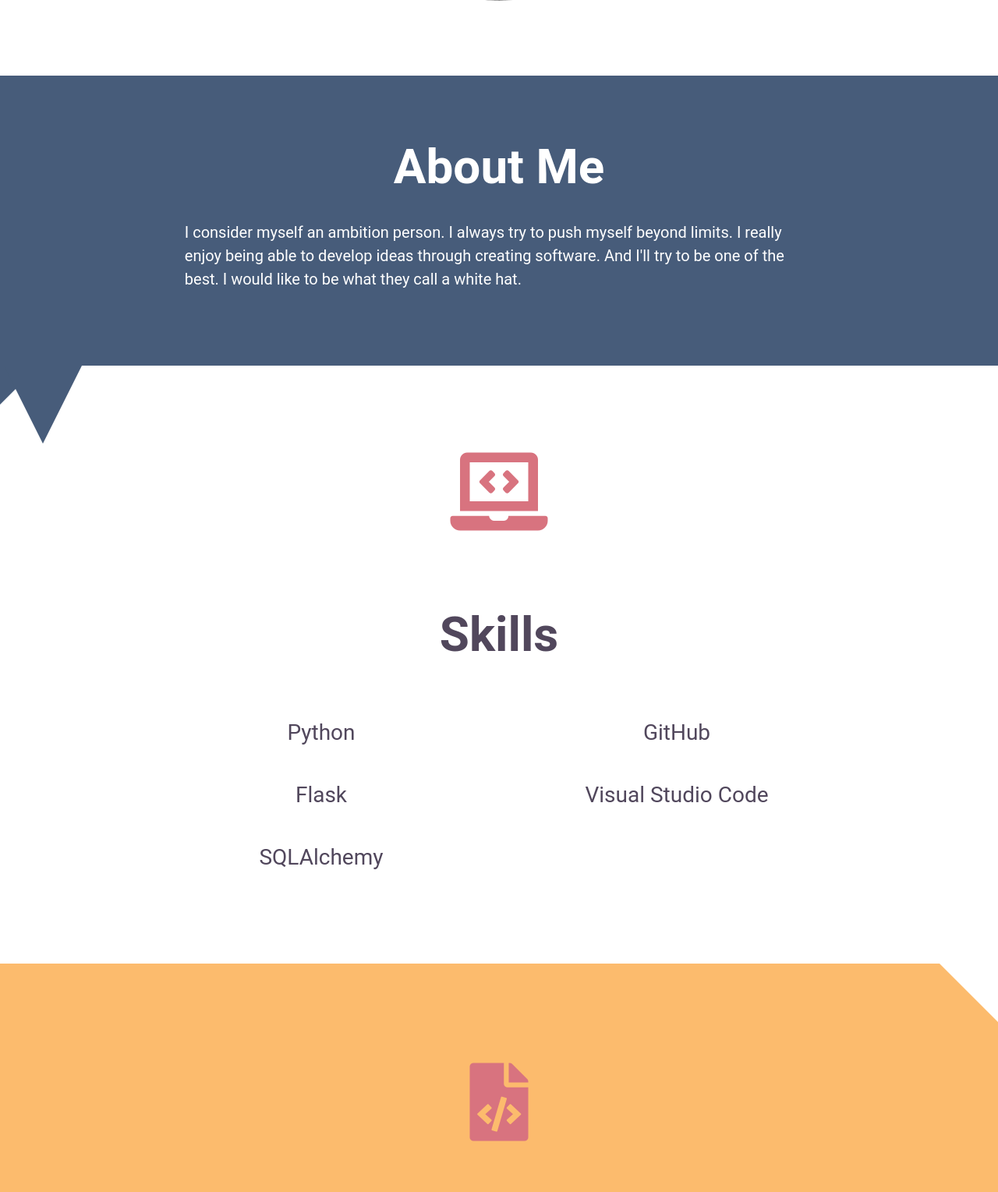
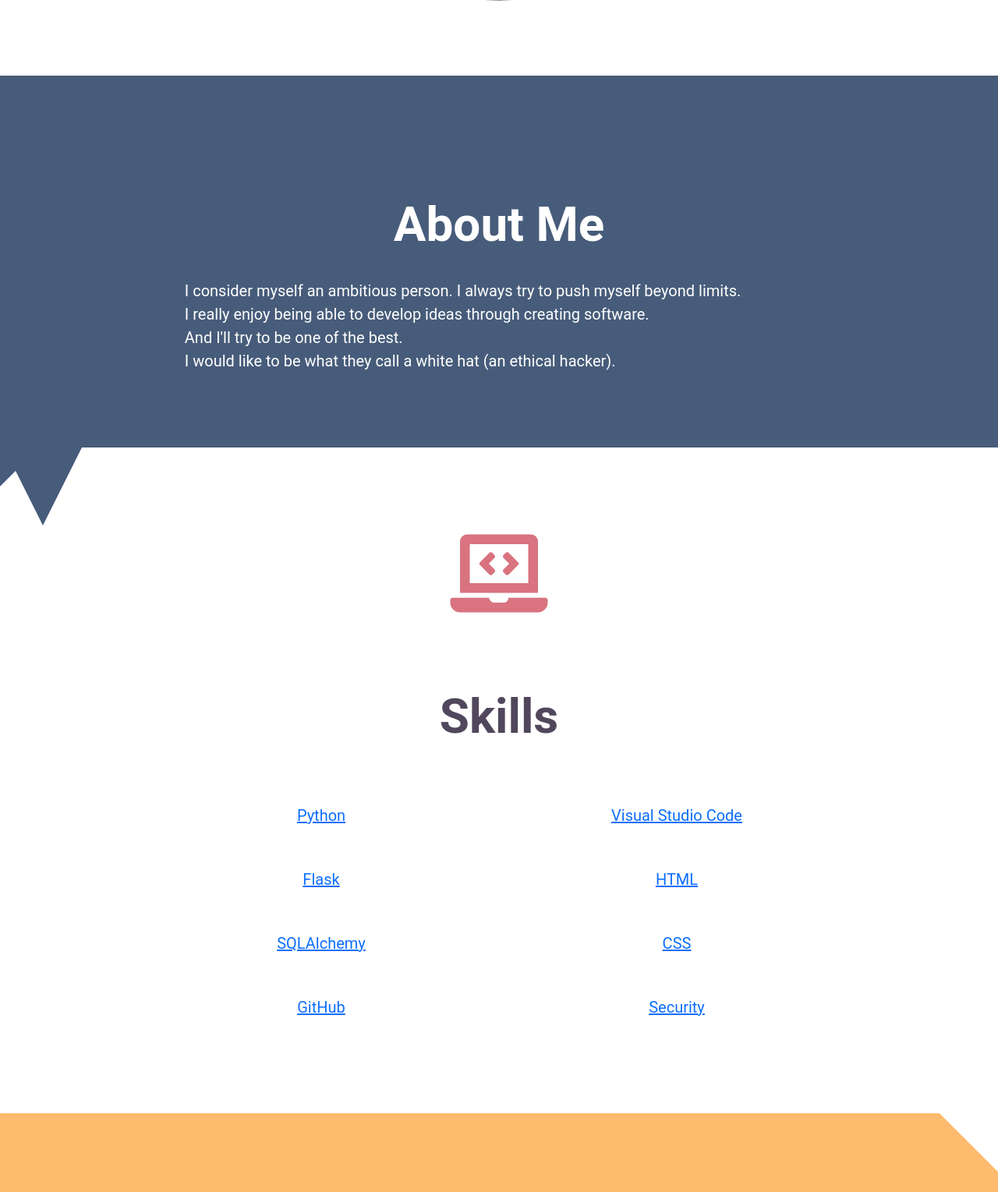
Before and after one commit to 3Grey6Jedi9/Python-Techdegree-Project-05, a Flask app: page / in a window 1280 px wide. Shown: the part 711-2240 px from the top of the page at 78% size. Run offline with Flask 2, Linux system fonts and the light colour scheme; data comes from the database, SQL or seed files in the repository.

Commit message:
Update index.html

```diff
--- a/Templates/index.html
+++ b/Templates/index.html
@@ -7,11 +7,11 @@
             <img src = "{{ url_for('static', filename='Images/Dark_Side.jpg') }}" alt="A picture of me">
         </section>
         <section id="about">
-            <h2>About Me</h2>
+            <h2><br>About Me</h2>
             <p>
-                I consider myself an ambition person. I always try to push myself beyond limits.
-                I really enjoy being able to develop ideas through creating software. And I'll try to be
-                one of the best. I would like to be what they call a white hat.
+                I consider myself an ambitious person. I always try to push myself beyond limits.<br>
+                I really enjoy being able to develop ideas through creating software.<br> And I'll try to be
+                one of the best.<br> I would like to be what they call a white hat (an ethical hacker).
             </p>
             <div id="triangle1"></div>
             <div id="triangle2"></div>
@@ -20,11 +20,14 @@
             <i class="fas fa-laptop-code"></i>
             <h2>Skills</h2>
             <ul>
-                <li>Python</li>
-                <li>Flask</li>
-                <li>SQLAlchemy</li>
-                <li>GitHub</li>
-                <li>Visual Studio Code</li>
+                <li><a href="https://en.wikipedia.org/wiki/Python_(programming_language)">Python</a></li>
+                <li><a href="https://en.wikipedia.org/wiki/Flask_(web_framework)">Flask</a></li>
+                <li><a href="https://en.wikipedia.org/wiki/SQLAlchemy">SQLAlchemy</a></li>
+                <li><a href="https://en.wikipedia.org/wiki/GitHub">GitHub</a></li>
+                <li><a href="https://es.wikipedia.org/wiki/Visual_Studio_Code">Visual Studio Code</a></li>
+                <li><a href="https://en.wikipedia.org/wiki/HTML">HTML</a></li>
+                <li><a href="https://en.wikipedia.org/wiki/CSS">CSS</a></li>
+                <li><a href="https://en.wikipedia.org/wiki/Computer_security">Security</a></li>
             </ul>
         </section>
         <section id="projects">
```
